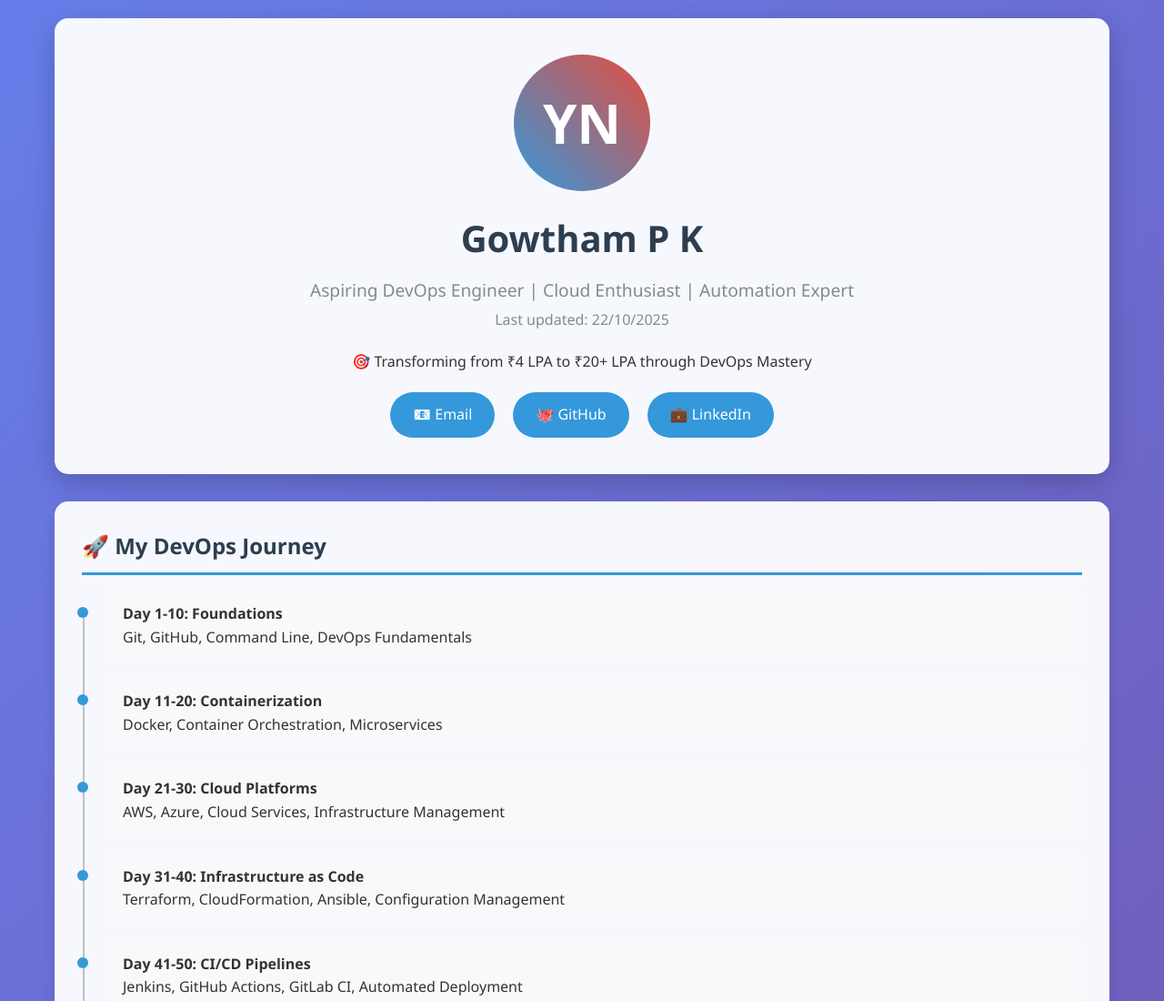
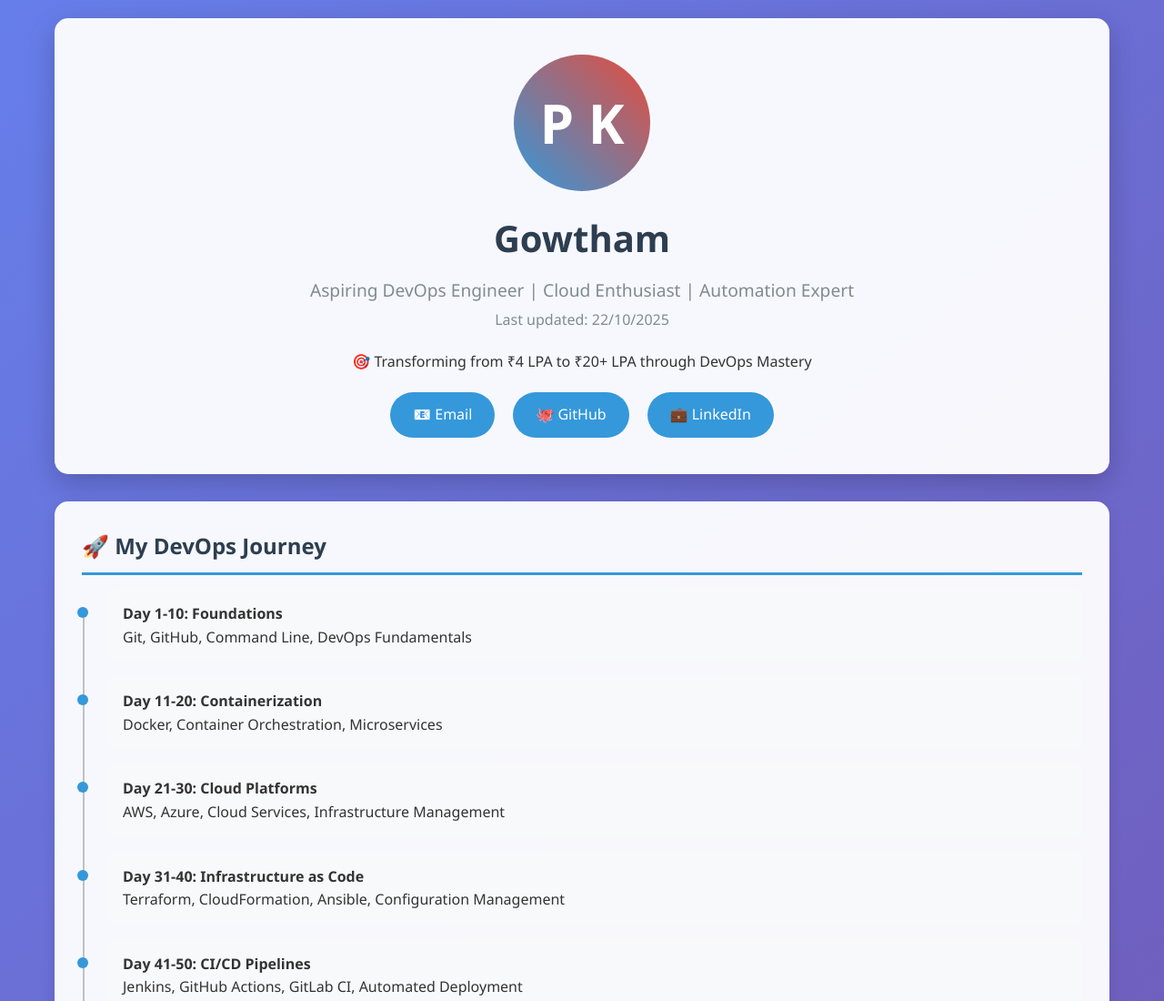
Before and after one commit to GowthamPitchai/my-devops-portfolio, a plain HTML site: page index.html in a window 1280 px wide. Shown: the top 1100 px of the page at 91% size. Drawn offline with Linux system fonts and the light colour scheme.

Commit message:
Updated profile name and image initials

```diff
--- a/index.html
+++ b/index.html
@@ -175,8 +175,8 @@
 <body>
     <div class="container">
         <div class="header">
-            <div class="profile-img">YN</div>
-            <h1>Gowtham P K</h1>
+            <div class="profile-img">P K</div>
+            <h1>Gowtham</h1>
             <p class="subtitle">Aspiring DevOps Engineer | Cloud Enthusiast | Automation Expert</p>
             <p>🎯 Transforming from ₹4 LPA to ₹20+ LPA through DevOps Mastery</p>
             <div class="contact-links">
```
